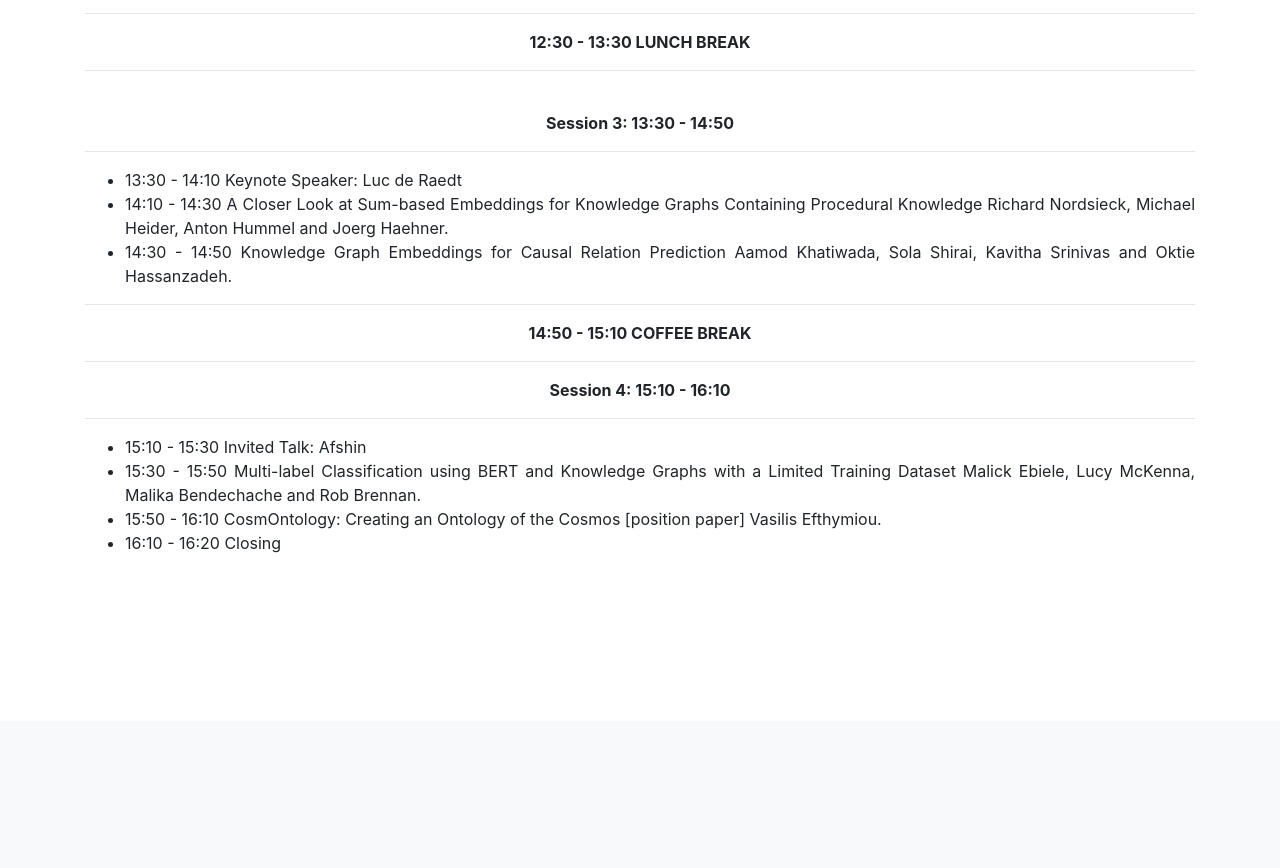
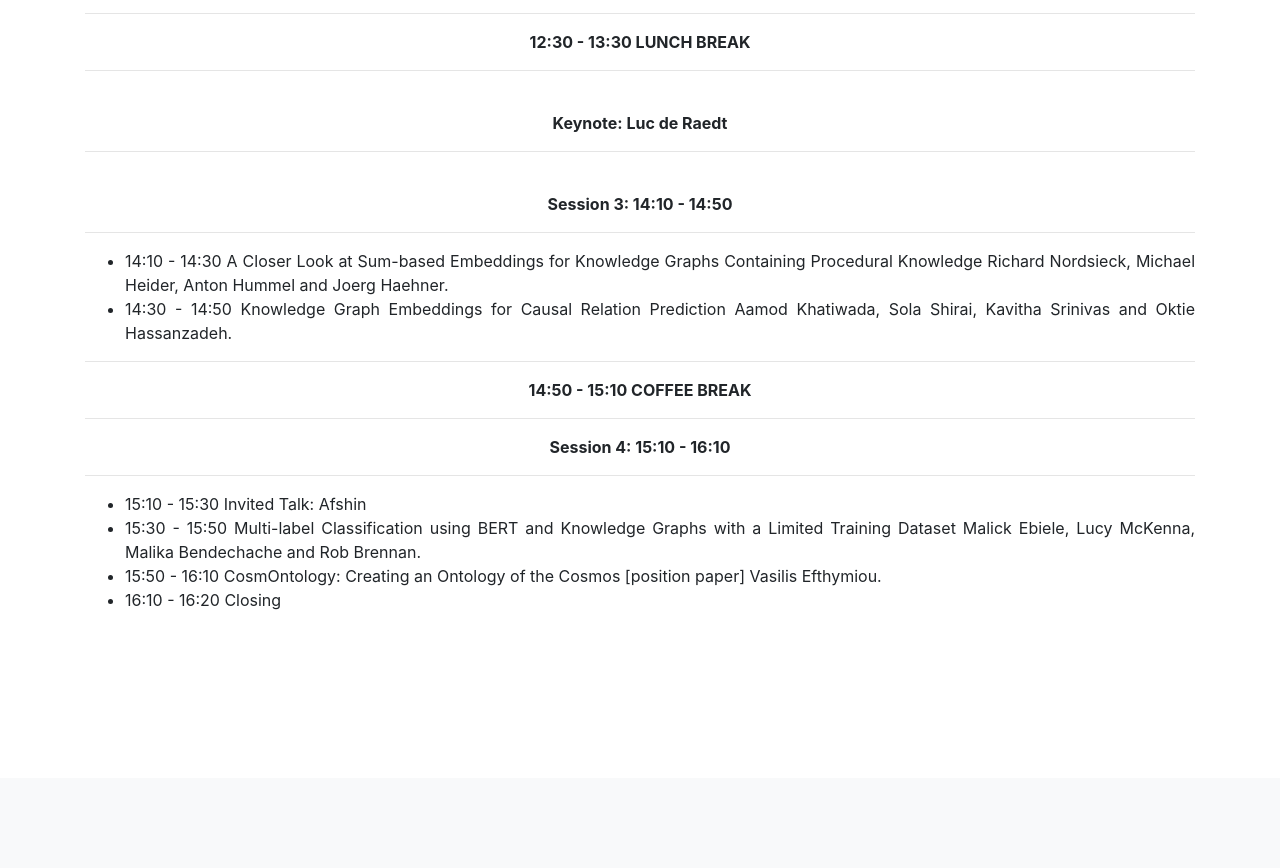
Before and after one commit to alammehwish/dl4kg2022, a website with bundled scripts: page index.html in a window 1280 px wide. Shown: the part 4046-4914 px from the top of the page. Built offline with nearby package versions, Linux system fonts and the light colour scheme; files whose address does not match are found by name; a web font is replaced by a local one.

Commit message:
Update index.html

```diff
--- a/index.html
+++ b/index.html
@@ -249,10 +249,11 @@
           <hr>
           <b>12:30 - 13:30	LUNCH BREAK</b><br />
           <hr><br />
-          <b>Session 3: 13:30 - 14:50 </b> <br />
+          <b>Keynote: Luc de Raedt </b> <br />
+		  <hr><br />
+          <b>Session 3: 14:10 - 14:50 </b> <br />
 		  <hr>
           <ul style="text-align:justify">
-        <li>13:30 - 14:10   Keynote Speaker: Luc de Raedt </li>
         <li>14:10 - 14:30   A Closer Look at Sum-based Embeddings for Knowledge Graphs Containing Procedural Knowledge  Richard Nordsieck, Michael Heider, Anton Hummel and Joerg Haehner. </li>
         <li>14:30 - 14:50   Knowledge Graph Embeddings for Causal Relation Prediction Aamod Khatiwada, Sola Shirai, Kavitha Srinivas and Oktie Hassanzadeh. </li>
           </ul>
```
